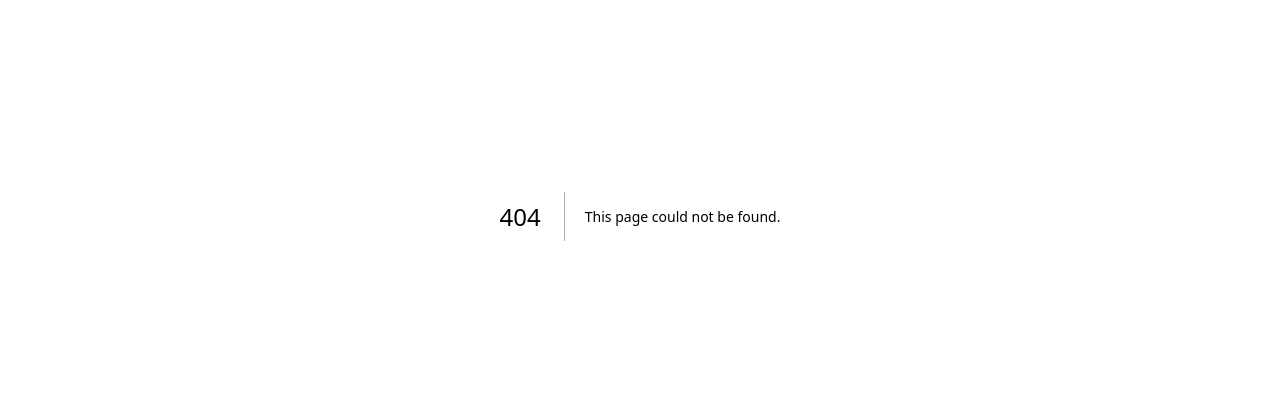
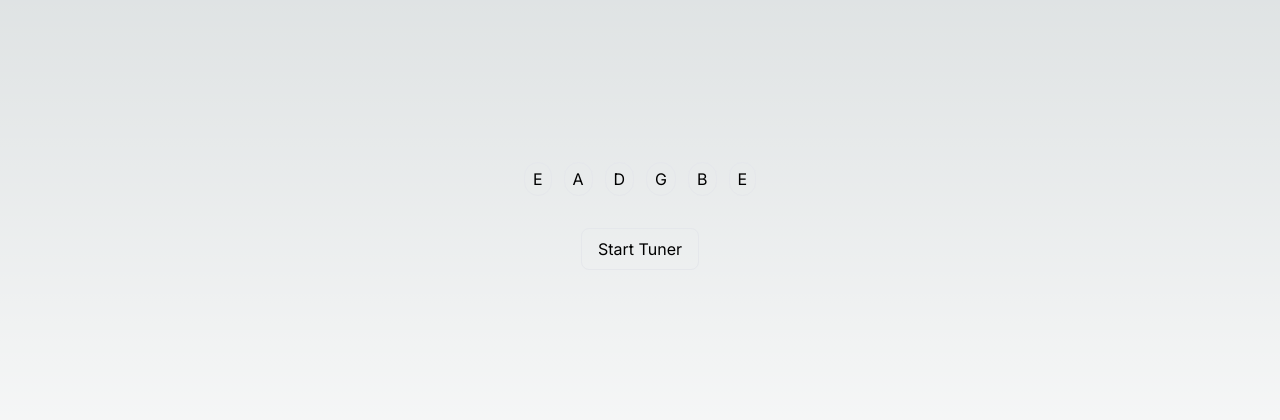
Before and after one commit to NirajanM/your-musical-friend, a Next.js app: page /tuner in a window 1280 px wide. Before the commit this address had no page. Shown: the part 184-604 px from the top of the page. Built offline with nearby package versions, Linux system fonts and the light colour scheme.

Commit message:
dark themed styling of tuner layer started

```diff
--- a/src/app/layout.js
+++ b/src/app/layout.js
@@ -4,8 +4,8 @@ import { Inter } from 'next/font/google'
 const inter = Inter({ subsets: ['latin'] })
 
 export const metadata = {
-  title: 'Create Next App',
-  description: 'Generated by create next app',
+  title: 'The jazz friend',
+  description: 'play it out - the jazz friend, is a platfrom with tools for musicians!',
 }
 
 export default function RootLayout({ children }) {
--- a/src/app/page.js
+++ b/src/app/page.js
@@ -4,7 +4,7 @@ const menuItem = [
   {
     "title": "Youtube Looper",
     "link": "looper",
-    "description": "Loop any part of the video with ease by start and end time on seconds that you want to be repeated. Can be super helpful while learning specific part of the song or music.",
+    "description": "Loop any part of the video with ease by providing start and end time on seconds that you want to be repeated. Can be super helpful while learning specific part of the song or music.",
   },
   {
     "title": "Tuner",
@@ -15,7 +15,7 @@ const menuItem = [
 
 export default function Home() {
   return (
-    <main className="flex min-h-screen flex-col items-center justify-between p-24 ">
+    <main className="flex min-h-screen flex-col items-center justify-between p-8 md:p-24 ">
       {menuItem.map(item => {
         return (
           <Link href={`/${item.link}`} className="flex flex-col justify-around items-center gap-4 border-2 rounded-sm lg:rounded-lg p-4 lg:p-8 hover:bg-slate-50/10 max-w-4xl">
--- /dev/null
+++ b/src/app/tuner/page.js
@@ -0,0 +1,54 @@
+"use client"
+
+import { useState, useRef, useEffect } from "react";
+
+export default function page() {
+
+    const [tunerState, setTunerState] = useState(false);
+
+    const handleTuner = () => {
+        setTunerState(!tunerState);
+    };
+
+    const guitarNotes = [
+        "E",
+        "A",
+        "D",
+        "G",
+        "B",
+        "E"
+    ];
+
+    const allNotes = [
+        "A",
+        "A#",
+        "B",
+        "C",
+        "C#",
+        "D",
+        'D#',
+        'E',
+        'F',
+        'F#',
+        'G',
+        'G#'
+    ];
+
+    return (
+        <main className="flex min-h-screen min-w-screen justify-center items-center flex-col gap-8">
+            <div>
+                <div id="guitar-notes" className="flex gap-3">
+                    {guitarNotes.map((notation) => {
+                        return <span className="rounded-full border py-1 px-2">{notation}</span>
+                    })}
+                </div>
+            </div>
+            <button
+                onClick={handleTuner}
+                className="border rounded-lg py-2 px-4 hover:bg-slate-100/10"
+            >
+                {tunerState ? "Stop Tuner" : "Start Tuner"}
+            </button>
+        </main>
+    );
+}
```
